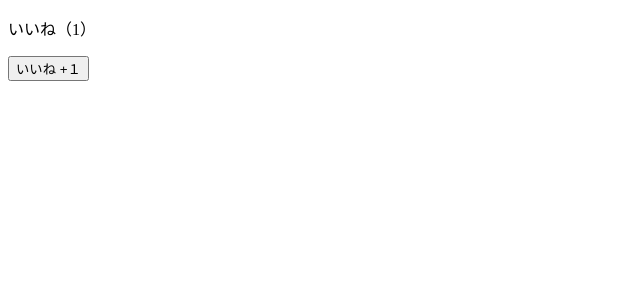
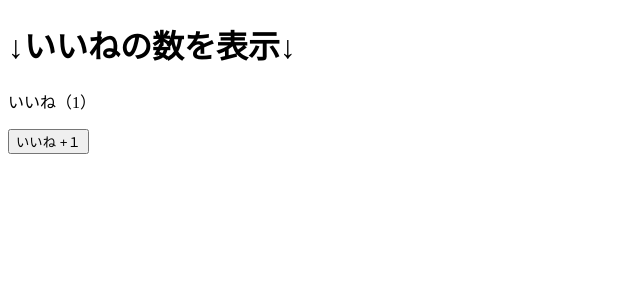
Before and after one commit to shirokuma0503/udemy-vue.js, a Vue app in the folder udemy-vue.js/: page / in a window 1280 px wide. Shown: the top 300 px of the page, without its empty margins (0-640 px from the left). Built offline with nearby package versions, Linux system fonts and the light colour scheme.

Commit message:
6_82:コンポーネントのローカル登録

```diff
--- a/udemy-vue.js/src/App.vue
+++ b/udemy-vue.js/src/App.vue
@@ -1,7 +1,18 @@
 <template>
-  <GoodNumber></GoodNumber>
+  <div>
+    <GoodHeader></GoodHeader>
+    <GoodNumber></GoodNumber>
+  </div>
 </template>
 
-<script></script>
+<script>
+import GoodHeader from './GoodHeader.vue';
+
+export default {
+  components: {
+    GoodHeader: GoodHeader
+  }
+};
+</script>
 
 <style></style>
--- /dev/null
+++ b/udemy-vue.js/src/GoodHeader.vue
@@ -0,0 +1,15 @@
+<template>
+  <h1>{{ title }}</h1>
+</template>
+
+<script>
+export default {
+  data() {
+    return {
+      title: "↓いいねの数を表示↓"
+    }
+  }
+}
+</script>
+
+<style></style>
```
